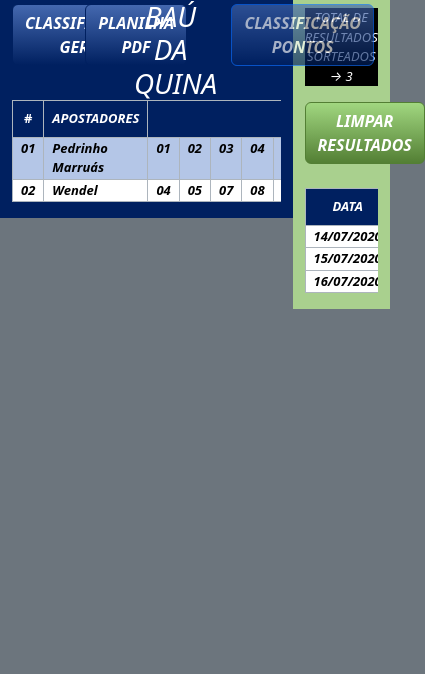
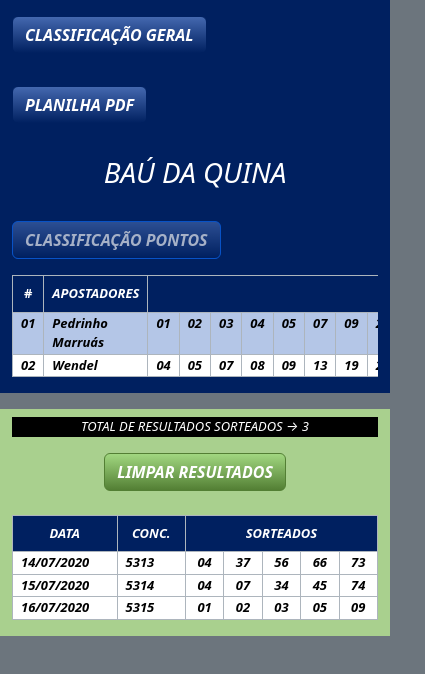
Before and after one commit to davimagals/lottery-project, a plain HTML site: page index.html in a window 390 px wide. Shown: the whole page, 425 px wide, since content can reach past the window. Drawn offline with nearby package versions, Linux system fonts and the light colour scheme.

Commit message:
atualizações

```diff
--- a/assets/js/script.js
+++ b/assets/js/script.js
@@ -122,6 +122,16 @@ function buildCell(text = '', classList = []) {
 
 // DAVI: Calcular os números marcados.
 function calculateScoredNumbers(data) {
+    let allSelectedNumbers = []
+
+
+    console.dir(data)
+}
+
+
+
+// Principal.
+function main(data) {
     // Mostrar sorteios.
     showDraws(data.draws)
 
@@ -129,5 +139,6 @@ function calculateScoredNumbers(data) {
     showTickets(data.players)
 
     // Calcular os números marcados.
+    calculateScoredNumbers(data)
 }
-calculateScoredNumbers(data)
+main(data)
--- a/index.html
+++ b/index.html
@@ -12,28 +12,28 @@
     <div class="container-fluid">
         <div class="row">
             <!-- Esquerda -->
-            <div class="col-9">
+            <div class="col-xl-9 mb-3">
 
                 <div class="row bg-dark-blue">
-                    <div class="col-3 py-1">
+                    <div class="col-md-3 py-3">
                         <button type="button" class="btn btn-primary text-uppercase bg-gradient-dark-blue border-dark-blue fw-semibold fst-italic">
                             Classificação Geral
                         </button>
                     </div>
 
-                    <div class="col-2 py-1">
+                    <div class="col-md-2 py-3">
                         <button type="button" class="btn btn-primary text-uppercase bg-gradient-dark-blue border-dark-blue fw-semibold fst-italic">
                             Planilha PDF
                         </button>
                     </div>
 
-                    <div class="col-4">
+                    <div class="col-md-4 py-3">
                         <h1 class="mb-0 text-uppercase fst-italic text-center">
                             Baú da Quina
                         </h1>
                     </div>
 
-                    <div class="col-3 py-1">
+                    <div class="col-md-3 py-3">
                         <button type="button" class="btn btn-primary text-uppercase bg-gradient-dark-blue border-dark-blue fw-semibold fst-italic" disabled>
                             Classificação Pontos
                         </button>
@@ -71,7 +71,7 @@
             </div>
 
             <!-- Direita -->
-            <div class="col-3">
+            <div class="col-xl-3">
 
                 <div class="row bg-light-green">
                     <div class="col-12">
```
